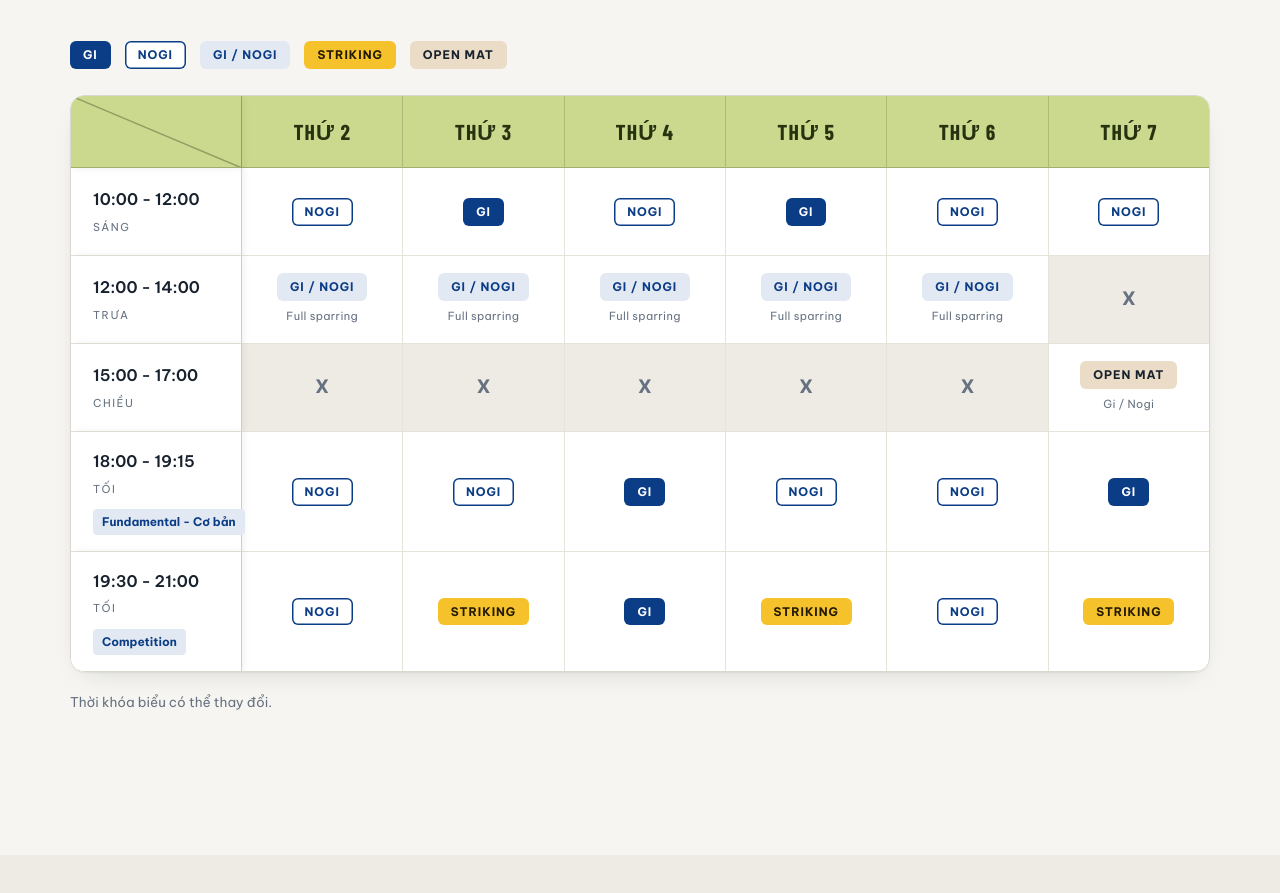
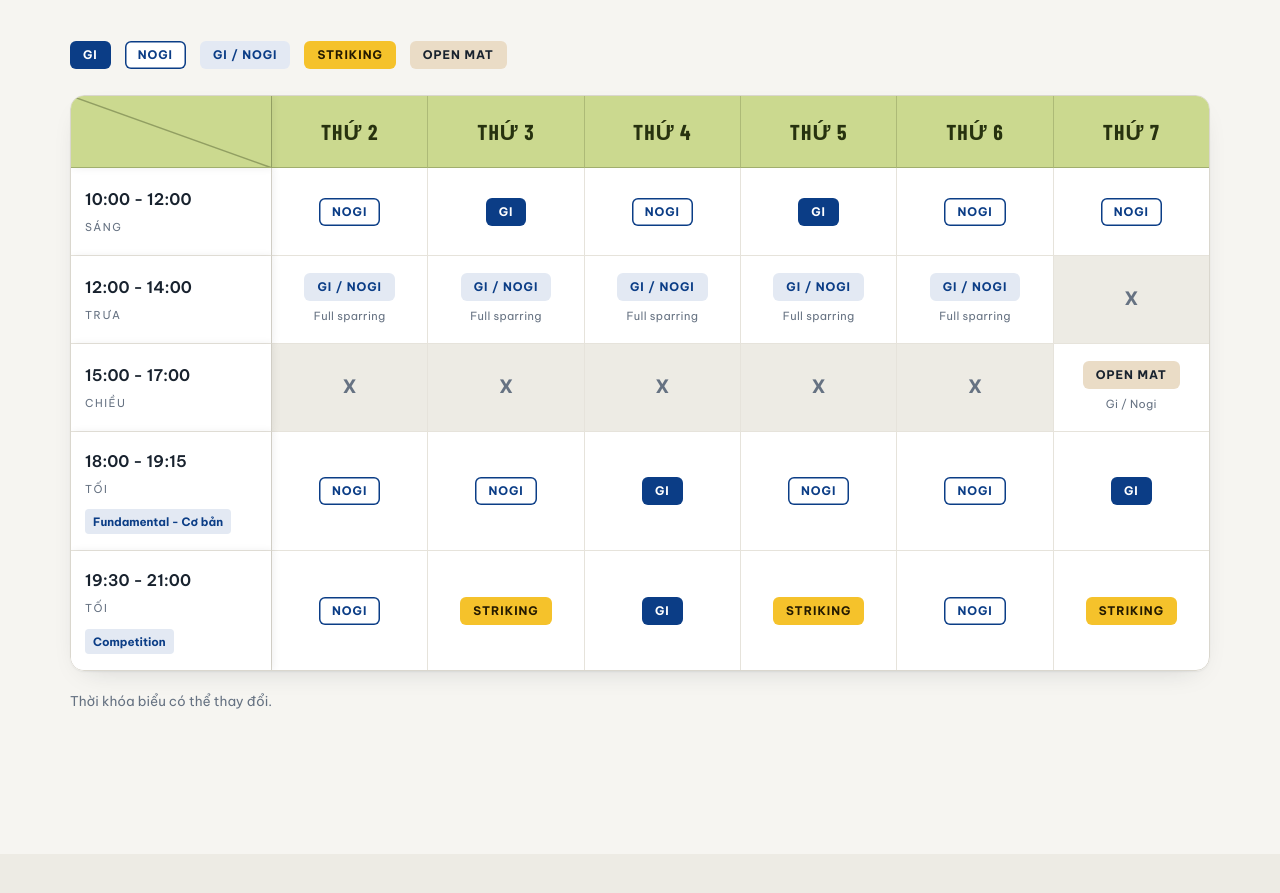
Before and after one commit to NgThHung160905/Saigon_Grappling_Society, a website built with Vite: page index.html in a window 1280 px wide. Shown: the part 5610-6503 px from the top of the page. Built offline with nearby package versions, Linux system fonts and the light colour scheme; files whose address does not match are found by name; a web font is replaced by a local one.

Commit message:
Fix Fundamental badge overflow in timetable: widen time column to 200px and optimize padding

```diff
--- a/cinematic.css
+++ b/cinematic.css
@@ -581,7 +581,7 @@ section{position:relative;padding-block:clamp(84px,11vw,150px)}
 .tt-grid-wrap::-webkit-scrollbar{height:6px}
 .tt-grid-wrap::-webkit-scrollbar-track{background:rgba(0,0,0,.05);border-radius:3px}
 .tt-grid-wrap::-webkit-scrollbar-thumb{background:#BAC7D5;border-radius:3px}
-.tt-grid{display:grid;grid-template-columns:170px repeat(6,minmax(105px,1fr));min-width:800px;border-radius:14px;overflow:hidden;border:1px solid var(--line);background:var(--surface)}
+.tt-grid{display:grid;grid-template-columns:200px repeat(6,minmax(105px,1fr));min-width:830px;border-radius:14px;overflow:hidden;border:1px solid var(--line);background:var(--surface)}
 .tt-grid > div:nth-child(7n+1){position:sticky;left:0;z-index:3;background:var(--surface);box-shadow:2px 0 8px rgba(0,0,0,.07)}
 .tt-grid .h.top-corner{background:var(--accent)!important;z-index:4}
 .tt-grid > div{padding:16px 8px;border-bottom:1px solid var(--line-soft);display:flex;flex-direction:column;justify-content:center;align-items:center;gap:6px;min-height:88px;text-align:center;transition:background .25s}
@@ -596,10 +596,10 @@ section{position:relative;padding-block:clamp(84px,11vw,150px)}
 .tt-grid .h.top-corner .diag-line{stroke:rgba(39,50,15,.35)}
 .tt-grid .h.top-corner:hover .diag-line{stroke:var(--accent-ink)}
 .diag-line{position:absolute;inset:0;width:100%;height:100%;stroke:var(--line);stroke-width:1.5;pointer-events:none;transition:stroke .3s}
-.tt-grid .tm{align-items:flex-start;text-align:left;padding-left:22px;background:var(--surface)}
+.tt-grid .tm{align-items:flex-start;text-align:left;padding:16px 14px;background:var(--surface)}
 .tt-grid .tm b{font-variant-numeric:tabular-nums;font-weight:600;color:var(--ink);font-size:1rem}
 .tt-grid .tm span{font-size:.68rem;letter-spacing:.14em;text-transform:uppercase;color:var(--muted)}
-.tt-grid .tm .nt,.tt-day .nt{display:inline-block;font-style:normal;font-size:.74rem;font-weight:700;letter-spacing:0;text-transform:none;color:var(--blue);background:var(--blue-tint);padding:3px 9px;border-radius:4px;margin-top:5px;white-space:nowrap}
+.tt-grid .tm .nt,.tt-day .nt{display:inline-block;font-style:normal;font-size:.72rem;font-weight:700;letter-spacing:0;text-transform:none;color:var(--blue);background:var(--blue-tint);padding:3px 8px;border-radius:4px;margin-top:5px;white-space:nowrap;max-width:100%;box-sizing:border-box}
 .tt-grid .sub{font-size:.7rem;color:var(--muted);letter-spacing:.03em}
 .tt-grid .off{background:var(--bg-alt);color:var(--muted);font-weight:700;font-size:1.15rem;user-select:none;transition:background .25s}
 .tt-grid .off:hover{background:#E4E1D8}
```
